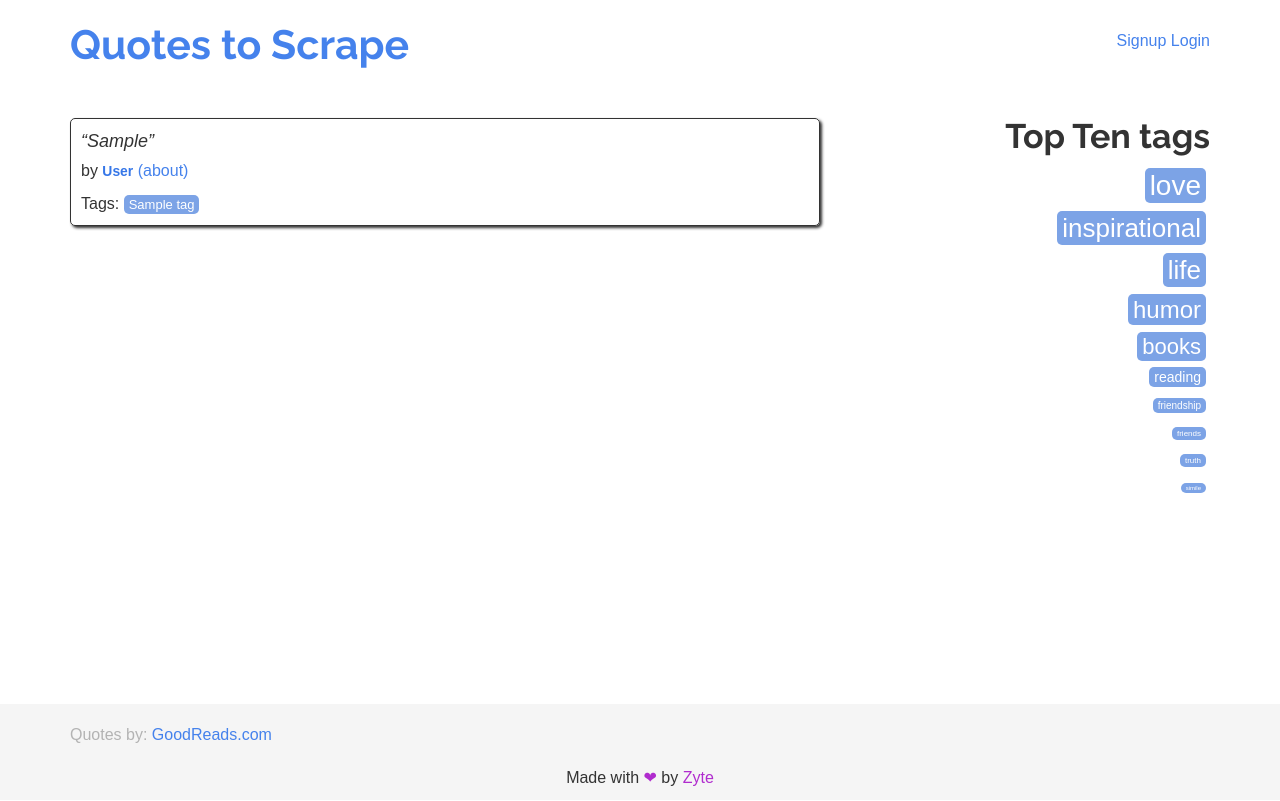
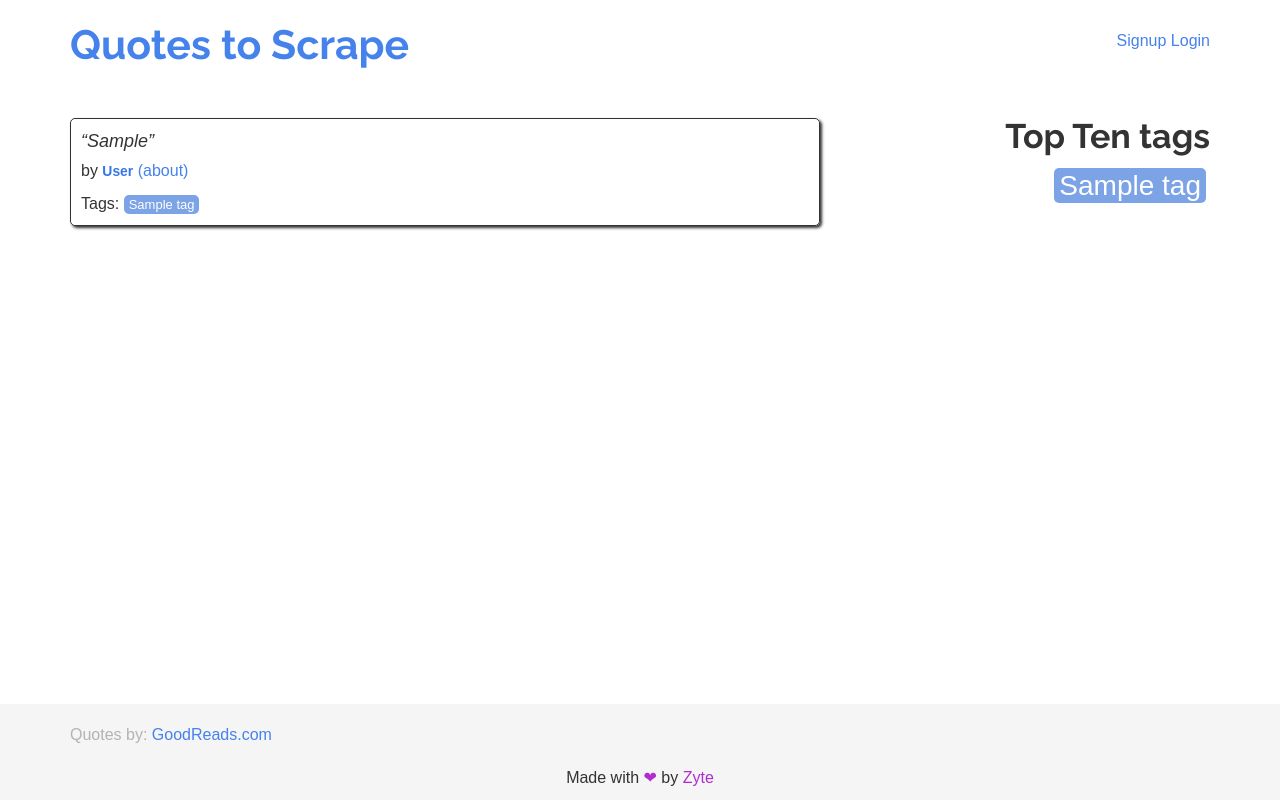
Before and after one commit to takeRednotBlue/Python-Web, a Django app: page / in a window 1280 px wide. Run offline with Django 5.2, Linux system fonts and the light colour scheme; tables that the repository leaves empty hold one stand-in row (values such as "Sample post"); some libraries are stand-ins or nearby versions.

Commit message:
added top tags functionality

```diff
--- a/md_10/HW/quotes/quotesapp/templates/quotesapp/quotes.html
+++ b/md_10/HW/quotes/quotesapp/templates/quotesapp/quotes.html
@@ -41,46 +41,12 @@
     <div class="col-md-4 tags-box">
 
         <h2>Top Ten tags</h2>
+        {% for tag in top_tags %}
+        <span class="tag-item">
+            <a class="tag" style="font-size: {% cycle '28' '26' '26' '24' '22' '14' '10' '8' '8' '6' %}px" href="/tag/{{ tag.name }}">{{ tag.name }}</a>
+            </span>
+        {% endfor %}
 
-        <span class="tag-item">
-            <a class="tag" style="font-size: 28px" href="/tag/love/">love</a>
-            </span>
-
-        <span class="tag-item">
-            <a class="tag" style="font-size: 26px" href="/tag/inspirational/">inspirational</a>
-            </span>
-
-        <span class="tag-item">
-            <a class="tag" style="font-size: 26px" href="/tag/life/">life</a>
-            </span>
-
-        <span class="tag-item">
-            <a class="tag" style="font-size: 24px" href="/tag/humor/">humor</a>
-            </span>
-
-        <span class="tag-item">
-            <a class="tag" style="font-size: 22px" href="/tag/books/">books</a>
-            </span>
-
-        <span class="tag-item">
-            <a class="tag" style="font-size: 14px" href="/tag/reading/">reading</a>
-            </span>
-
-        <span class="tag-item">
-            <a class="tag" style="font-size: 10px" href="/tag/friendship/">friendship</a>
-            </span>
-
-        <span class="tag-item">
-            <a class="tag" style="font-size: 8px" href="/tag/friends/">friends</a>
-            </span>
-
-        <span class="tag-item">
-            <a class="tag" style="font-size: 8px" href="/tag/truth/">truth</a>
-            </span>
-
-        <span class="tag-item">
-            <a class="tag" style="font-size: 6px" href="/tag/simile/">simile</a>
-            </span>
 
 
     </div>
--- a/md_10/HW/quotes/quotesapp/views.py
+++ b/md_10/HW/quotes/quotesapp/views.py
@@ -4,6 +4,7 @@ import json
 from django.contrib.auth.decorators import login_required
 from django.core.paginator import Paginator
 from django.shortcuts import render, redirect, get_object_or_404
+from django.db.models import Count
 
 from .forms import AuthorForm, QuoteForm
 from .models import Quote, Author, Tag
@@ -13,6 +14,8 @@ from quotesapp.scraping.quotes_parser import QuotesParser, BASE_URL  # noqa
 # Create your views here.
 def main(request):
     # seed_db()
+    tags_with_count = Tag.objects.annotate(usage_count=Count('quote'))
+    top_10_tags = sorted(tags_with_count, key=lambda x: x.usage_count, reverse=True)[:10]
     quotes = Quote.objects.all()
     per_page = 10
     paginator = Paginator(list(quotes), per_page)
@@ -21,10 +24,12 @@ def main(request):
         page_obj = paginator.get_page(number='1')
     else:
         page_obj = paginator.get_page(page_number)
-    return render(request, 'quotesapp/quotes.html', {'page_obj': page_obj})
+    return render(request, 'quotesapp/quotes.html', {'page_obj': page_obj, 'top_tags': top_10_tags})
 
 
 def tag(request, tag_name):
+    tags_with_count = Tag.objects.annotate(usage_count=Count('quote'))
+    top_10_tags = sorted(tags_with_count, key=lambda x: x.usage_count, reverse=True)[:10]
     quotes = Quote.objects.filter(tags__name=tag_name)
     per_page = 10
     paginator = Paginator(list(quotes), per_page)
@@ -33,7 +38,7 @@ def tag(request, tag_name):
         page_obj = paginator.get_page(number='1')
     else:
         page_obj = paginator.get_page(page_number)
-    return render(request, 'quotesapp/quotes.html', {'page_obj': page_obj, 'tag': tag_name})
+    return render(request, 'quotesapp/quotes.html', {'page_obj': page_obj, 'tag': tag_name, 'top_tags': top_10_tags})
 
 
 def author_info(request, author_name):
@@ -78,6 +83,10 @@ def add_quote(request):
     return render(request, 'quotesapp/quote_form.html', {"tags": tags, "authors": authors, "form": QuoteForm()})
 
 
+def top_tags_chart(request):
+    tags_with_count = Tag.objects.annotate(usage_count=Count('quote'))
+
+
 def seed_db():
     # parser = QuotesParser()
     # quotes, authors = parser.start_parse(BASE_URL)
```
